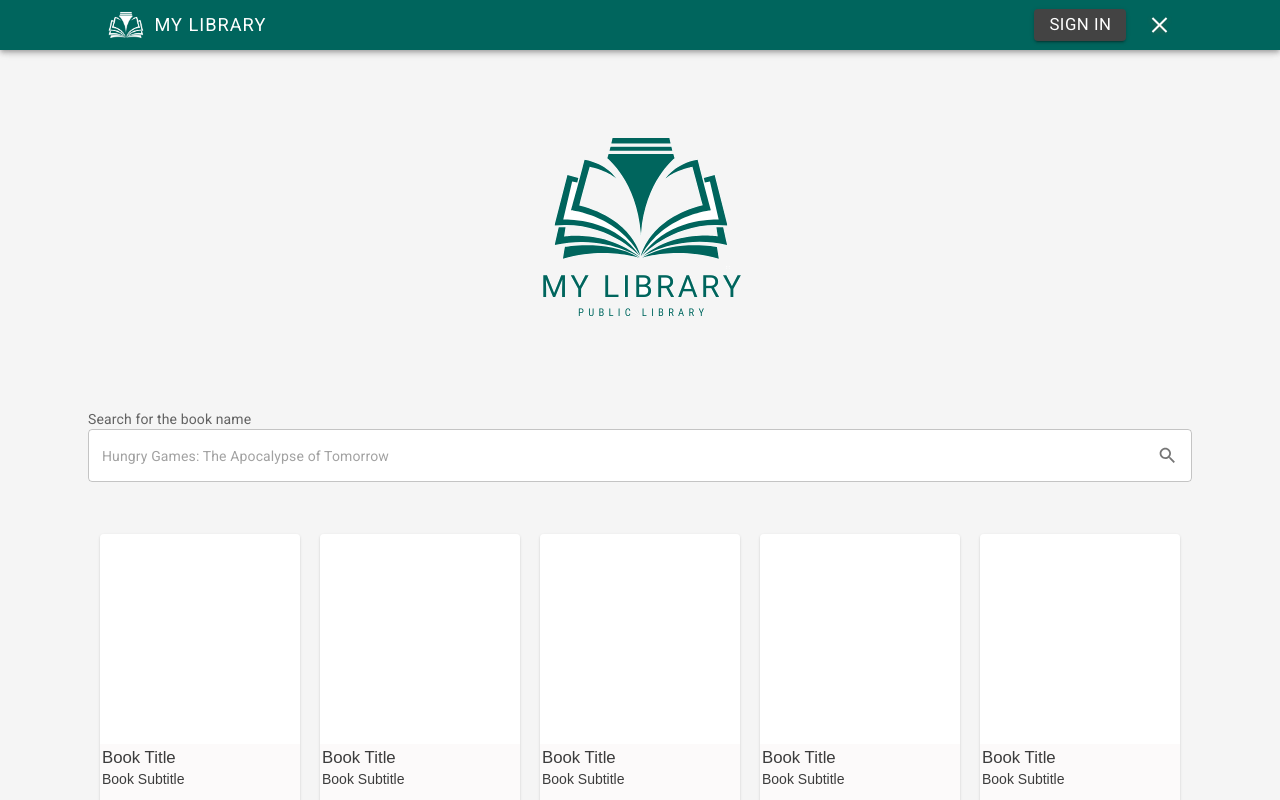
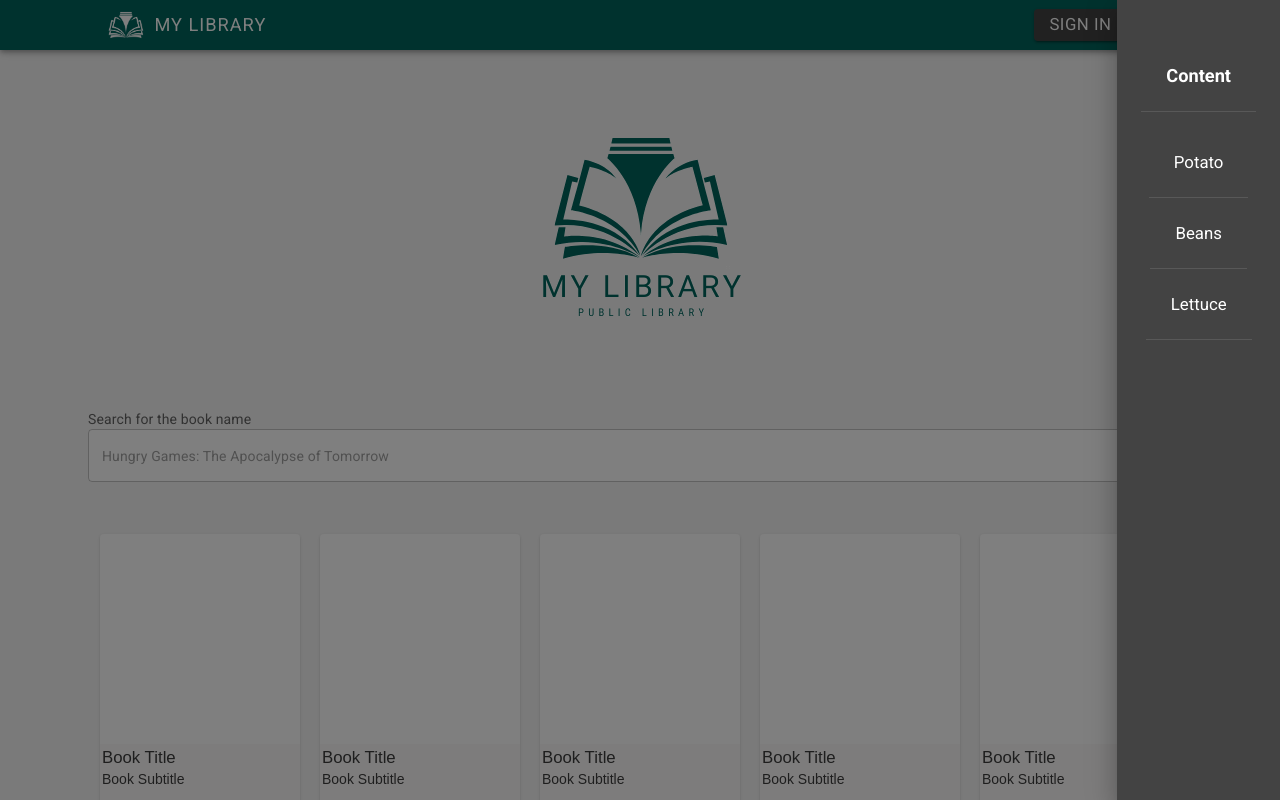
Before and after one commit to gbrissi/my-library, a React (Vite) app in the folder my-library-project/: page / in a window 1280 px wide. Both pictures are taken after a click on the element 1160 px from the left and 25 px from the top of the page. Shown: the top 800 px of the page. Built offline with nearby package versions, Linux system fonts and the light colour scheme.

Commit message:
implementing-drawer

```diff
--- a/my-library-project/src/Header.tsx
+++ b/my-library-project/src/Header.tsx
@@ -1,13 +1,12 @@
 import React from 'react';
 import {useState} from 'react';
 
-import {styled} from '@mui/material/styles';
+import {makeStyles, styled} from '@mui/material/styles';
 
-import {AppBar, Button, Menu} from '@mui/material'
+import {AppBar, Button, SwipeableDrawer, Container, Select} from '@mui/material'
 
 import Login from './Login';
 import mySiteLogo from './images/site-logo-header.png'
-import MenuIcon from '@mui/icons-material/Menu';
 import AutoStoriesIcon from '@mui/icons-material/AutoStories';
 
 //initial variables
@@ -49,9 +48,10 @@ const Header = () => {
           </div>
           }
           <IconContainer onClick={() => {
-            setIsSelected(checkState(isItSelected))
+            setIsSelected(checkState(isItSelected)), (true)
           }}>
             { isSelected &&
+            <div>
               <HamburguerIcon
                 icontransform={'translateX(-50px)'}
                 iconbackground={'transparent'}
@@ -60,6 +60,27 @@ const Header = () => {
                 iconaftertransform={'rotate(-45deg) translate(35px, 35px)'}
               >
               </HamburguerIcon>
+
+              <SwipeableDrawer
+                anchor='right'
+                open={true}
+                onClose={() => {
+                  console.log('closed')
+                }}
+                onOpen={() => {
+                  console.log('open')
+                }}
+              >
+                <DrawerContainer>
+                  <DrawerHeading>Content</DrawerHeading>
+                  <DrawerItem>Potato</DrawerItem>
+                  <DrawerItem>Beans</DrawerItem>
+                  <DrawerItem>Lettuce</DrawerItem>
+                </DrawerContainer>
+              </SwipeableDrawer>
+            </div>
+
+
             }
             { !isSelected &&
               <HamburguerIcon
@@ -124,6 +145,35 @@ const SignIn = styled(Button)`
       background-color: #262626;
     }
 `
+const DrawerContainer = styled(Container)`
+  display: flex;
+  align-items: center;
+  flex-direction: column;
+  background-color: #434343;
+  padding: 25px;
+  width: 100%;
+  height: 100%;
+`
+
+const DrawerItem = styled('a')`
+  font-size: 1.2rem;
+  color: white;
+  font-family: 'Roboto', sans-serif;
+  text-align: center;
+  padding: 25px;
+  border-bottom: 1px solid #585858;
+`
+
+const DrawerHeading = styled('h2')`
+  font-size: 1.3rem;
+  font-weight: bolder;
+  color: white;
+  font-family: 'Roboto', sans-serif;
+  padding: 25px;
+  text-align: center;
+  border-bottom: 1px solid #585858;
+`
+
 const IconContainer = styled('div')`
   display: flex;
   justify-content: center;
```
Lines whose indentation alone changed are shown as unchanged.
